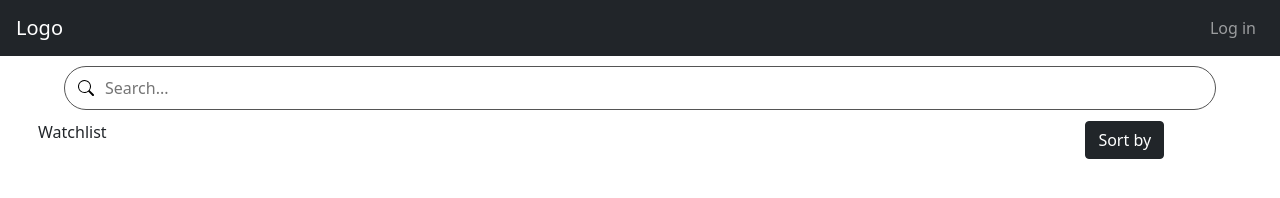
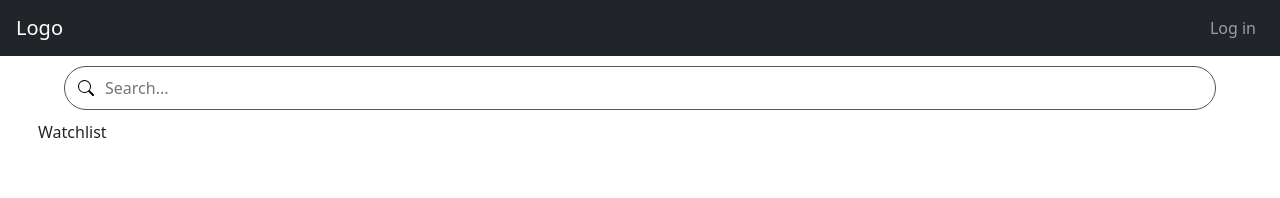
Before and after one commit to philliphnguyen/cmpe-280-project, a plain HTML site: page frontend/watchlist.html in a window 1280 px wide. Drawn offline with nearby package versions, Linux system fonts and the light colour scheme.

Commit message:
Update watchlist.html

```diff
--- a/frontend/watchlist.html
+++ b/frontend/watchlist.html
@@ -33,9 +33,7 @@
     </form>
     <div class="top-container">
         <p id="watchlistText" >Watchlist</p>
-        <div id="sortBy">
-            <button type="button" class="btn btn-dark " >Sort by</button>
-        </div>
+
 
     </div>
 
```
